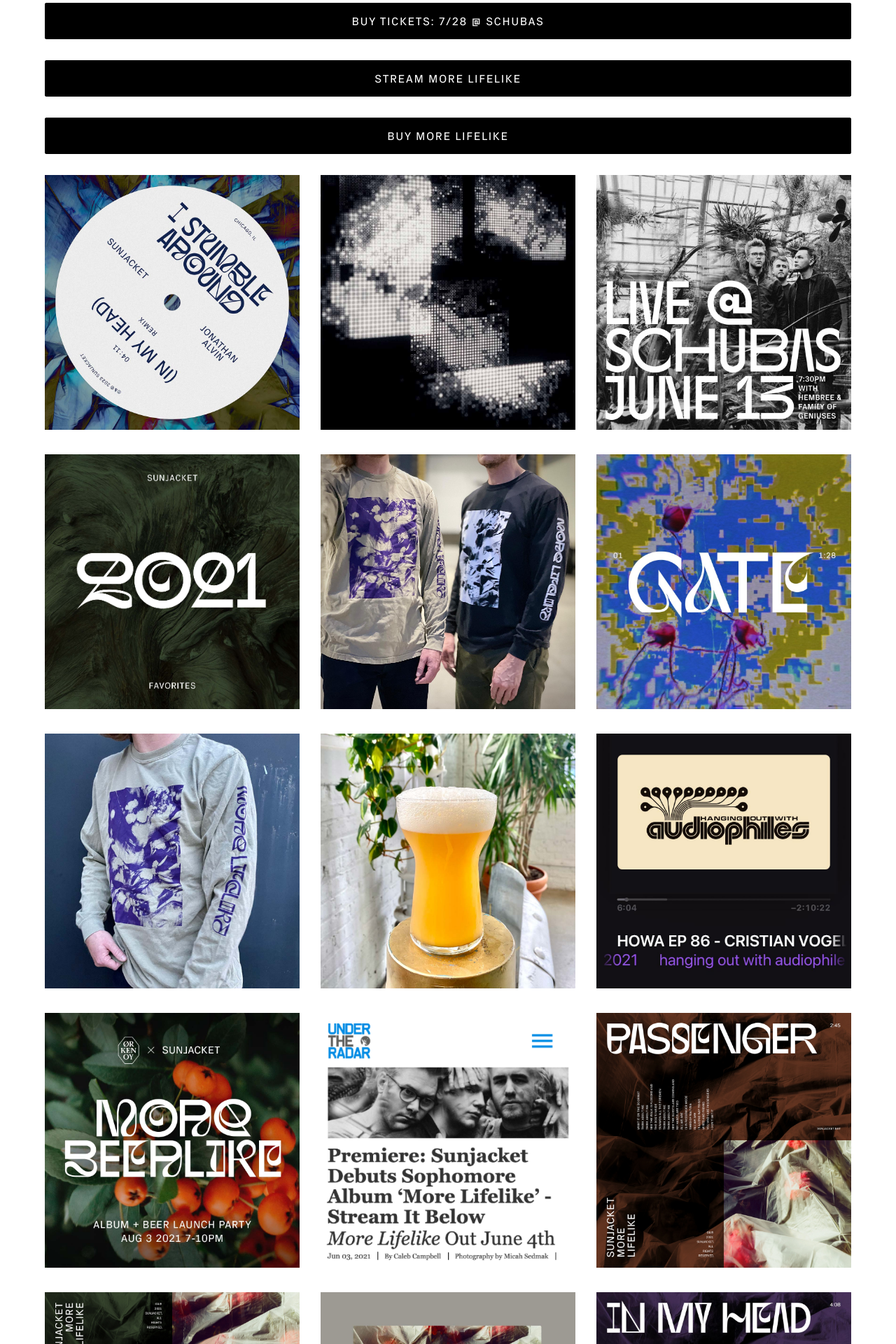
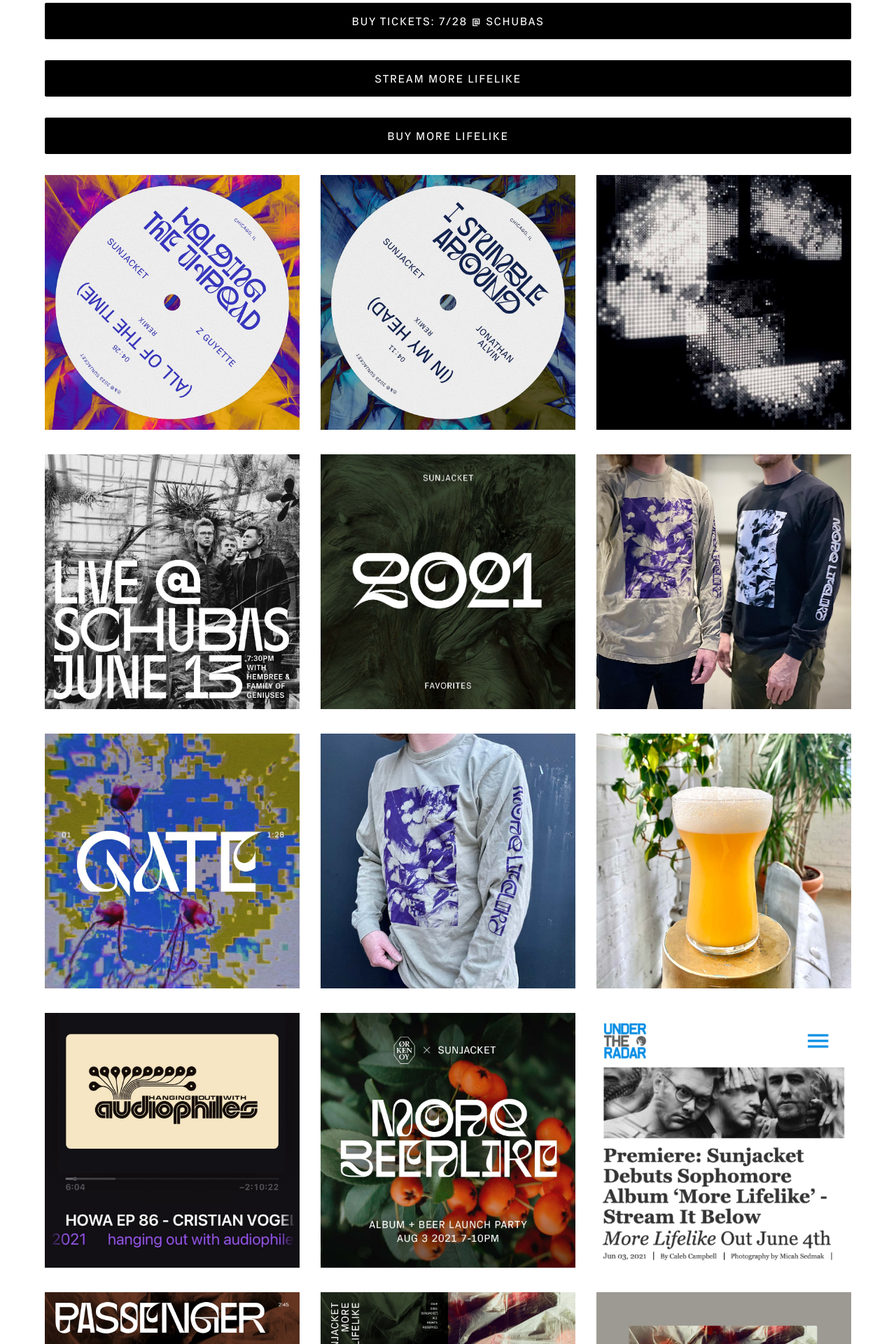
Before and after one commit to sunjacket/sunjacket.github.io, a Jekyll site: the page built from links.html, in a window 1280 px wide. Shown: the part 352-2272 px from the top of the page at 70% size. Built offline with Jekyll 4.4.1, drawn with Linux system fonts in a browser that asks for light colours; comment, search, counter and statistics services are not loaded.

Commit message:
add holding the thread single to ig posts

```diff
--- a/links.html
+++ b/links.html
@@ -18,6 +18,11 @@
       <a class="btn btn-ig" href="https://sunjacket.bandcamp.com/album/more-lifelike">Buy More Lifelike</a>
 
     <ul class="row">
+      <!-- post -->
+      <li class="col col-3 insta-post">
+        <a href="https://listen.sunjacket.net/z-guyette-holding-the-thread"><img alt="Holding the Thread (All of the Time) — Z Guyette Remix" src="../images/instagram/sunjacket-2023-06-22.jpg"></a>
+      </li>
+      <!-- post -->
       <!-- post -->
       <li class="col col-3 insta-post">
         <a href="https://listen.sunjacket.net/jonathan-alvin-i-stumble-around"><img alt="I Stumble Around (In My Head) — Jonathan Alvin Remix" src="../images/instagram/sunjacket-2023-06-02.jpg"></a>
```
Also changed, not shown: images/instagram/sunjacket-2023-06-22.jpg (added).
